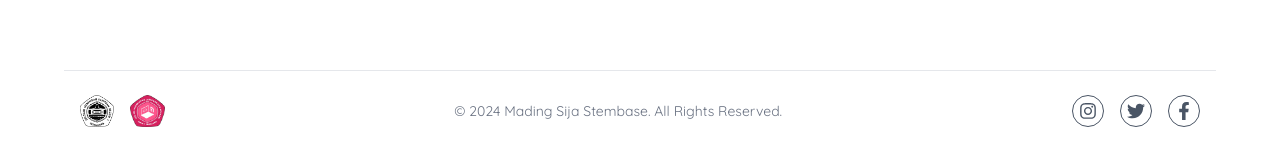
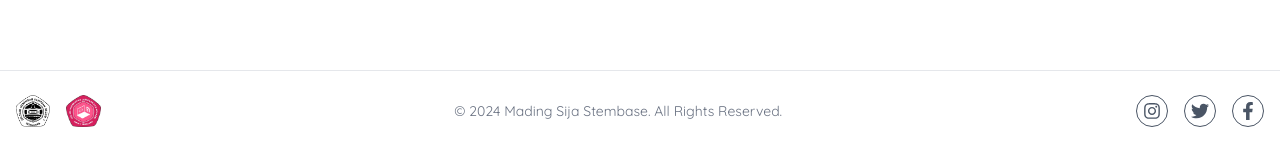
Before and after one commit to AhdanFirdaus/madingsijastemba, a React (Vite) app: page / in a window 1280 px wide. Shown: the part 1318-1482 px from the top of the page. Built offline with nearby package versions, Linux system fonts and the light colour scheme; no server answers.

Commit message:
style: increase border width in Footer component

```diff
--- a/src/components/Fragments/Footer.jsx
+++ b/src/components/Fragments/Footer.jsx
@@ -24,7 +24,7 @@ const Footer = () => {
         </Button>
       </div>
 
-      <div className="border-t border-gray-200 mt-10 pt-6 px-4 max-w-6xl mx-auto flex flex-col md:flex-row justify-between items-center gap-4 text-sm text-gray-500">
+      <div className="border-t border-gray-200 mt-10 pt-6 px-4 max-w-7xl mx-auto flex flex-col md:flex-row justify-between items-center gap-4 text-sm text-gray-500">
         <div className="flex items-center gap-4">
           <img src={logostemba} alt={logostemba} className="h-8" />
           <img src={logosija} alt={logosija} className="h-8" />
```
